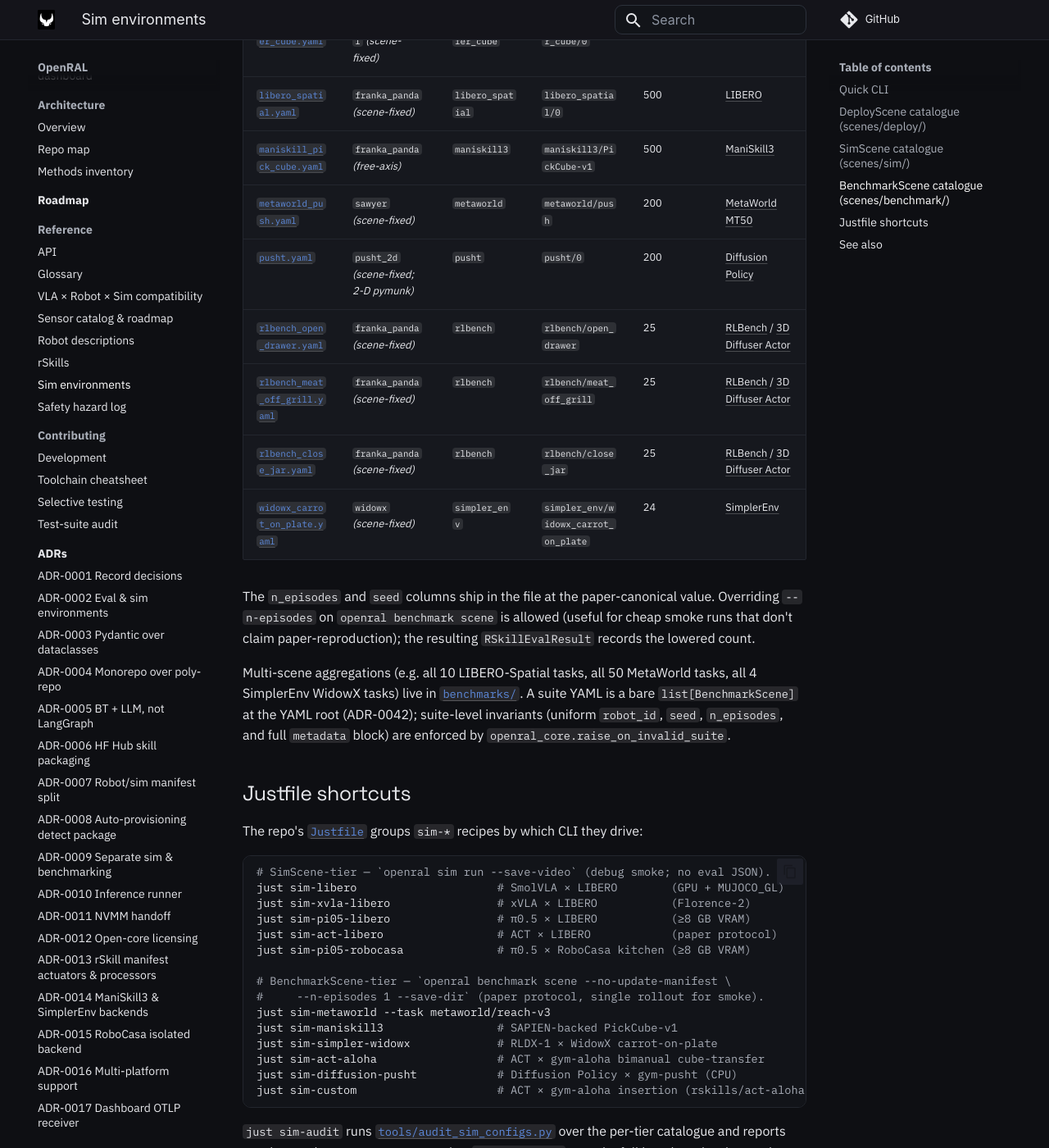
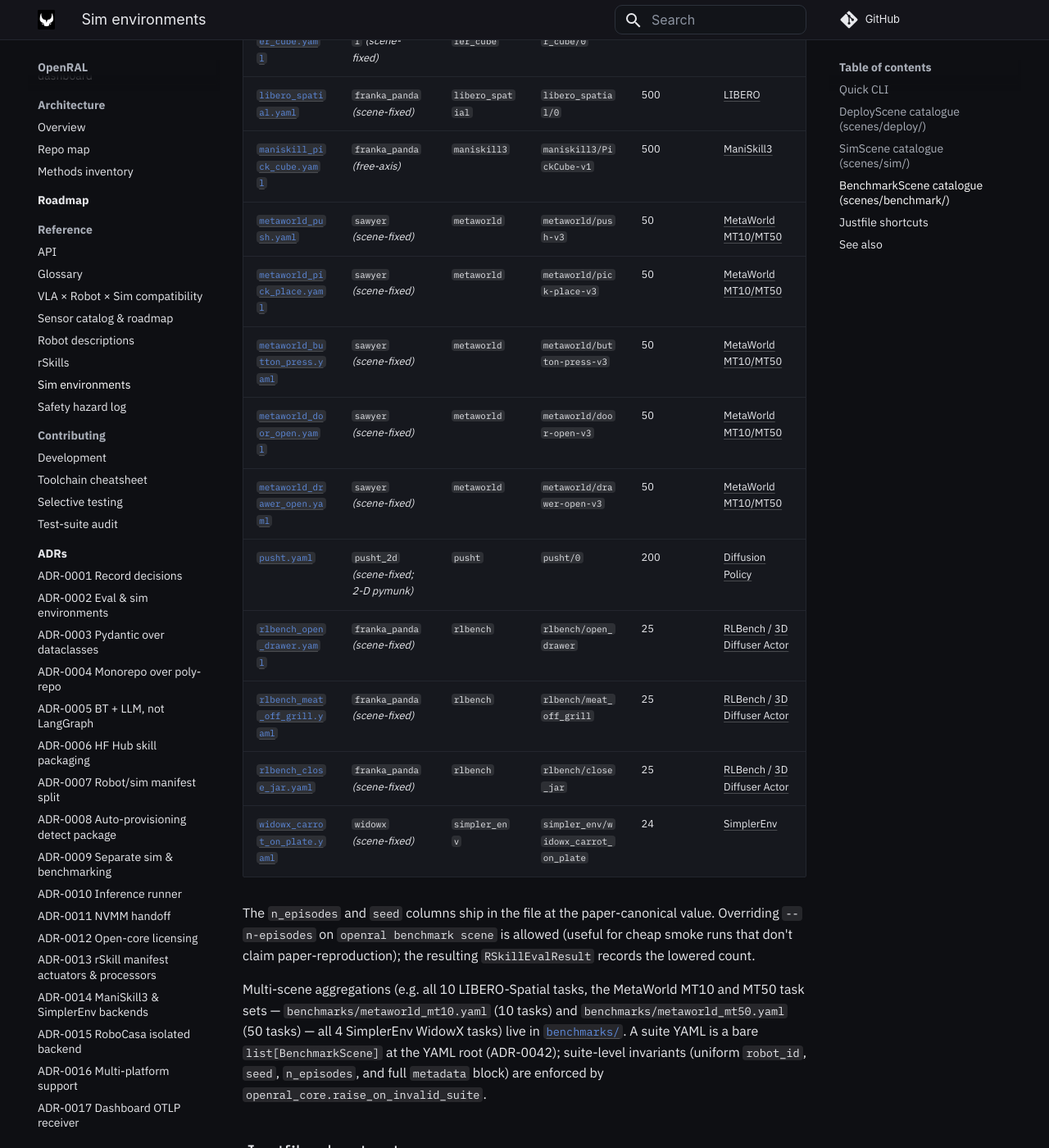
Before and after one commit to OpenRAL/openral, an MkDocs documentation site: the page built from docs/reference/sim-environments.md, in a window 1280 px wide and 1400 px high, scrolled down 3046 px. Shown: the whole window at 82% size. Built offline with MkDocs 1.6.1 and Material for MkDocs 9.7.7, drawn with Linux system fonts in a browser that asks for light colours; comment, search, counter and statistics services are not loaded.

Commit message:
docs(benchmark): reconcile Meta-World MT10/MT50 rSkill eval + docs (closes #50)
Issue #50 expanded Meta-World coverage beyond push-v3 (MT10/MT50 suites + 5
demo scenes landed earlier on this branch). This config/docs-only follow-up
reconciles the stale eval artifacts and propagates the coverage through every
surface; no new GPU run (reuses the reproduced eval/metaworld_mt50.json).

rskills/smolvla-metaworld:
- Remove eval/metaworld.json (pre-reproduction placeholder: robot "Franka
  Panda", status pending, references not-yet-landed YAML) and
  eval/scene_metaworld.json (wrong success_key, push 0.0). Both superseded by
  the reproduced eval/metaworld_mt50.json (16/50 solved @1ep/seed0, avg 0.30).
- rskill.yaml: rewrite the stale description (drop "not locally verified"),
  document evaluated_tasks=["metaworld"] as a *family* gate (covers every
  metaworld/<task>-v3 task id + the "metaworld" scene id, mirroring the LIBERO
  rSkills), fix skills/ -> rskills/ provenance path.
- README.md: rewrite Evaluation with real MT50 numbers + solved-task list +
  MT10/MT50 run commands; drop the broken demo-gif link; fix corner3 ->
  corner2 camera note. Regenerate SKILL.md from the manifest.

docs:
- reference/sim-environments.md: add the 4 metaworld demo-scene rows, fix the
  push row (metaworld/push -> push-v3, 200 -> 50 eps), mention the MT10 suite.
- architecture/repo-state-map.html: add metaworld_mt10 (10x10) to the
  eval-runner suite catalogue.

The remaining 5 MT10 single scenes (reach / window-open / window-close /
drawer-close / peg-insert-side) are intentionally not added as standalone
demos — they are covered by benchmarks/metaworld_mt10.yaml.

Validation: all 5 demo scenes + both suites validate; manifest + eval dir +
doc validator pass; 63 schema + 99 rskill unit tests pass; SKILL.md fresh.

Co-Authored-By: Claude Opus 4.8 (1M context) <noreply@anthropic.com>
Claude-Session: https://claude.ai/code/session_01PRzBHG1rP7d1HCJUqUGG6y
Signed-off-by: Adrian Llopart <adrianllopart@gmail.com>

```diff
--- a/docs/reference/sim-environments.md
+++ b/docs/reference/sim-environments.md
@@ -83,7 +83,11 @@ ADR-0042) under
 | [`aloha_transfer_cube.yaml`](https://github.com/OpenRAL/openral/blob/master/scenes/benchmark/aloha_transfer_cube.yaml) | `aloha_bimanual` *(scene-fixed)* | `aloha_transfer_cube` | `aloha_transfer_cube/0` | 200 | [ALOHA / ACT](https://arxiv.org/abs/2304.13705) |
 | [`libero_spatial.yaml`](https://github.com/OpenRAL/openral/blob/master/scenes/benchmark/libero_spatial.yaml) | `franka_panda` *(scene-fixed)* | `libero_spatial` | `libero_spatial/0` | 500 | [LIBERO](https://arxiv.org/abs/2309.11500) |
 | [`maniskill_pick_cube.yaml`](https://github.com/OpenRAL/openral/blob/master/scenes/benchmark/maniskill_pick_cube.yaml) | `franka_panda` *(free-axis)* | `maniskill3` | `maniskill3/PickCube-v1` | 500 | [ManiSkill3](https://arxiv.org/abs/2410.00425) |
-| [`metaworld_push.yaml`](https://github.com/OpenRAL/openral/blob/master/scenes/benchmark/metaworld_push.yaml) | `sawyer` *(scene-fixed)* | `metaworld` | `metaworld/push` | 200 | [MetaWorld MT50](https://arxiv.org/abs/1910.10897) |
+| [`metaworld_push.yaml`](https://github.com/OpenRAL/openral/blob/master/scenes/benchmark/metaworld_push.yaml) | `sawyer` *(scene-fixed)* | `metaworld` | `metaworld/push-v3` | 50 | [MetaWorld MT10/MT50](https://arxiv.org/abs/1910.10897) |
+| [`metaworld_pick_place.yaml`](https://github.com/OpenRAL/openral/blob/master/scenes/benchmark/metaworld_pick_place.yaml) | `sawyer` *(scene-fixed)* | `metaworld` | `metaworld/pick-place-v3` | 50 | [MetaWorld MT10/MT50](https://arxiv.org/abs/1910.10897) |
+| [`metaworld_button_press.yaml`](https://github.com/OpenRAL/openral/blob/master/scenes/benchmark/metaworld_button_press.yaml) | `sawyer` *(scene-fixed)* | `metaworld` | `metaworld/button-press-v3` | 50 | [MetaWorld MT10/MT50](https://arxiv.org/abs/1910.10897) |
+| [`metaworld_door_open.yaml`](https://github.com/OpenRAL/openral/blob/master/scenes/benchmark/metaworld_door_open.yaml) | `sawyer` *(scene-fixed)* | `metaworld` | `metaworld/door-open-v3` | 50 | [MetaWorld MT10/MT50](https://arxiv.org/abs/1910.10897) |
+| [`metaworld_drawer_open.yaml`](https://github.com/OpenRAL/openral/blob/master/scenes/benchmark/metaworld_drawer_open.yaml) | `sawyer` *(scene-fixed)* | `metaworld` | `metaworld/drawer-open-v3` | 50 | [MetaWorld MT10/MT50](https://arxiv.org/abs/1910.10897) |
 | [`pusht.yaml`](https://github.com/OpenRAL/openral/blob/master/scenes/benchmark/pusht.yaml) | `pusht_2d` *(scene-fixed; 2-D pymunk)* | `pusht` | `pusht/0` | 200 | [Diffusion Policy](https://arxiv.org/abs/2303.04137) |
 | [`rlbench_open_drawer.yaml`](https://github.com/OpenRAL/openral/blob/master/scenes/benchmark/rlbench_open_drawer.yaml) | `franka_panda` *(scene-fixed)* | `rlbench` | `rlbench/open_drawer` | 25 | [RLBench](https://arxiv.org/abs/1909.12271) / [3D Diffuser Actor](https://arxiv.org/abs/2402.10885) |
 | [`rlbench_meat_off_grill.yaml`](https://github.com/OpenRAL/openral/blob/master/scenes/benchmark/rlbench_meat_off_grill.yaml) | `franka_panda` *(scene-fixed)* | `rlbench` | `rlbench/meat_off_grill` | 25 | [RLBench](https://arxiv.org/abs/1909.12271) / [3D Diffuser Actor](https://arxiv.org/abs/2402.10885) |
@@ -95,8 +99,10 @@ value. Overriding `--n-episodes` on `openral benchmark scene` is allowed
 (useful for cheap smoke runs that don't claim paper-reproduction); the
 resulting `RSkillEvalResult` records the lowered count.
 
-Multi-scene aggregations (e.g. all 10 LIBERO-Spatial tasks, all 50 MetaWorld
-tasks, all 4 SimplerEnv WidowX tasks) live in
+Multi-scene aggregations (e.g. all 10 LIBERO-Spatial tasks, the MetaWorld MT10
+and MT50 task sets — `benchmarks/metaworld_mt10.yaml` (10 tasks) and
+`benchmarks/metaworld_mt50.yaml` (50 tasks) — all 4 SimplerEnv WidowX tasks)
+live in
 [`benchmarks/`](https://github.com/OpenRAL/openral/tree/master/benchmarks).
 A suite YAML is a bare `list[BenchmarkScene]` at the YAML root (ADR-0042);
 suite-level invariants (uniform `robot_id`, `seed`, `n_episodes`, and full
```
Also changed, not shown: docs/architecture/repo-state-map.html (+1 -1 lines), rskills/smolvla-metaworld/README.md (+44 -16 lines), rskills/smolvla-metaworld/SKILL.md (+2 -2 lines), 3 other files.
